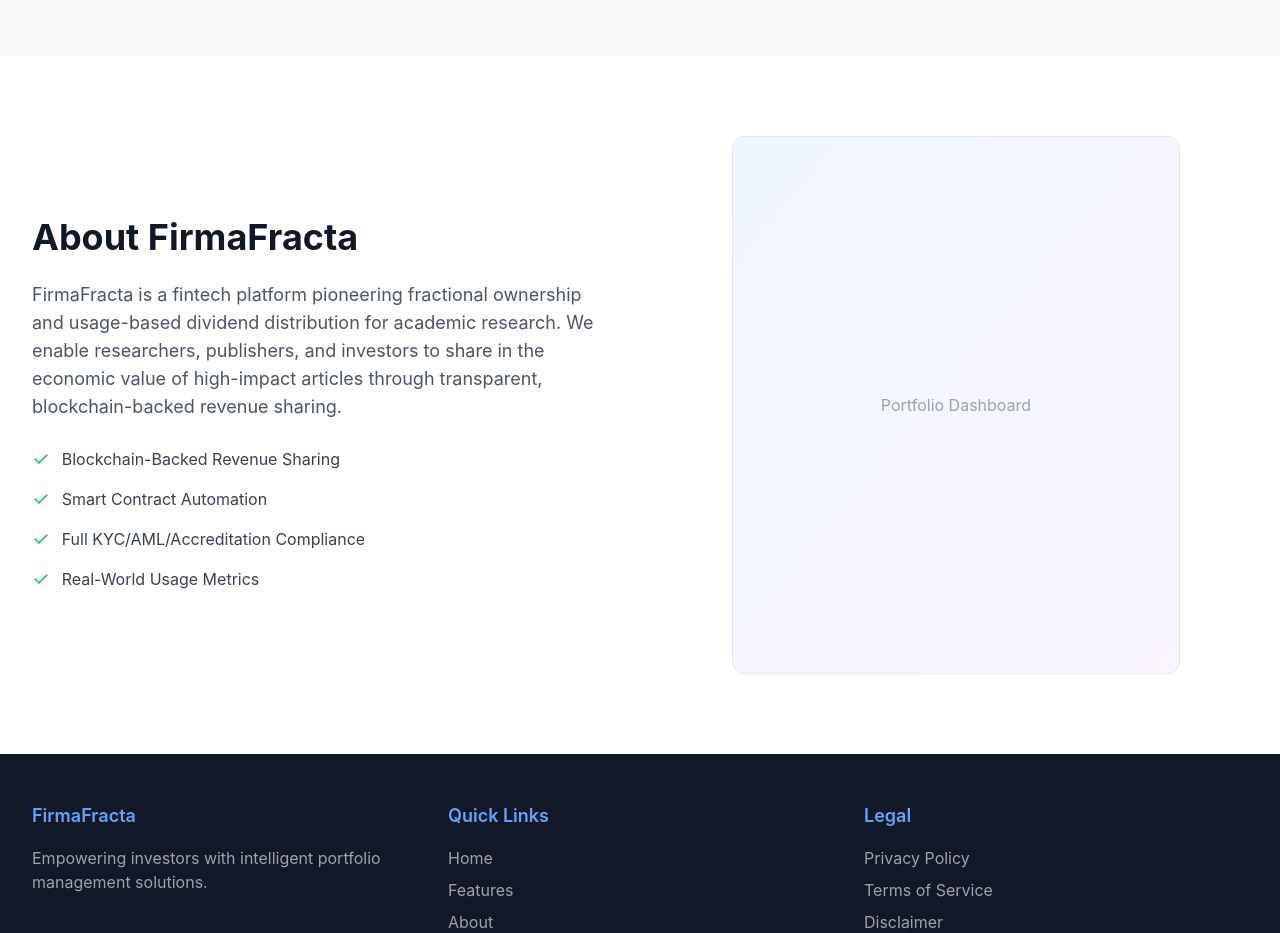
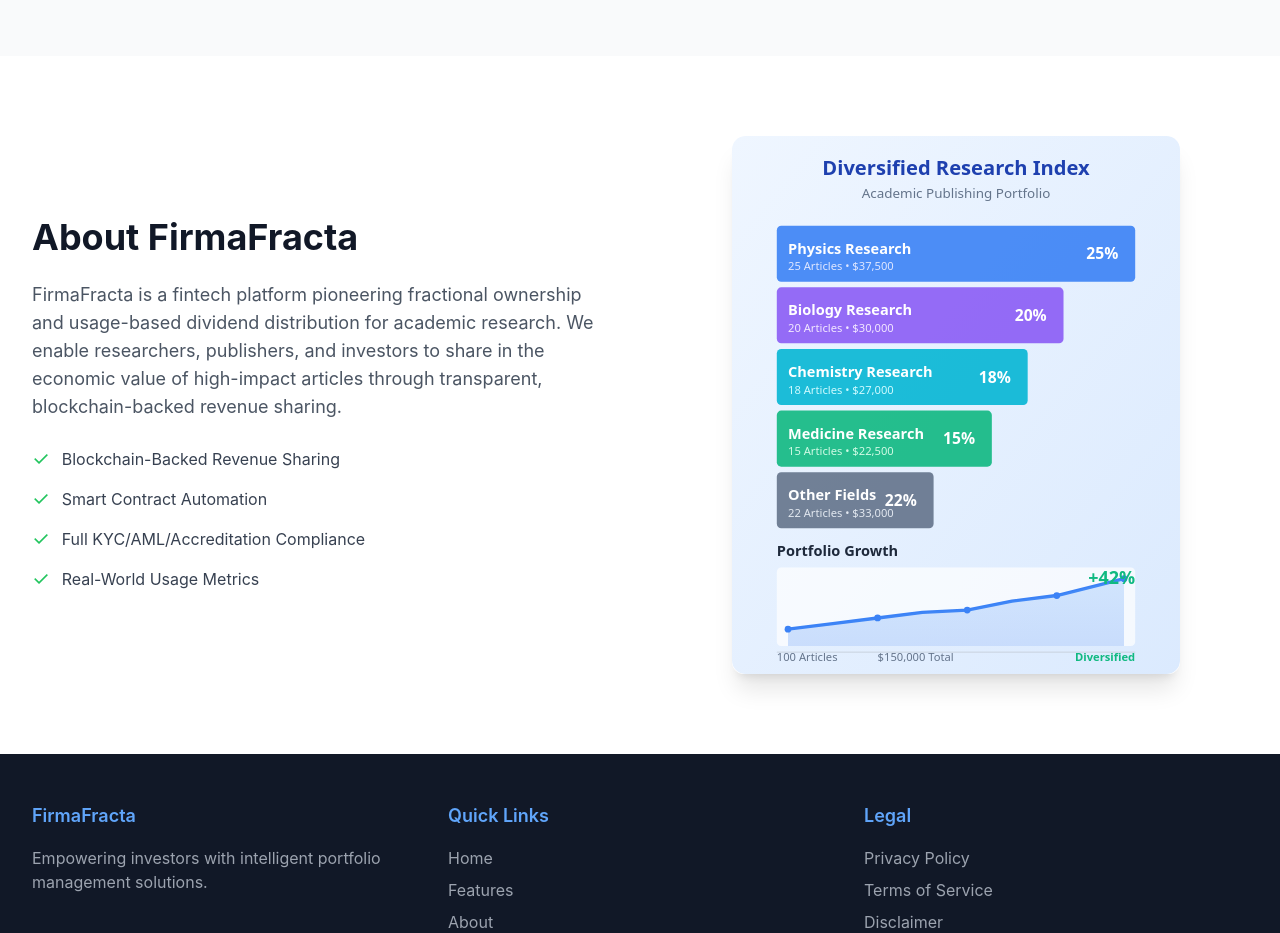
Before and after one commit to migalooch86/firmafracta-investor-portal, a Next.js app: page / in a window 1280 px wide. Shown: the part 1200-2133 px from the top of the page. Built offline with nearby package versions, Linux system fonts and the light colour scheme.

Commit message:
Add academic index fund visualization to About section

```diff
--- a/app/page.tsx
+++ b/app/page.tsx
@@ -98,8 +98,8 @@
               </ul>
             </div>
             <div className="flex justify-center">
-              <div className="w-full max-w-md aspect-[5/6] bg-gradient-to-br from-blue-50 to-purple-50 rounded-xl border border-gray-200 flex items-center justify-center">
-                <span className="text-gray-400">Portfolio Dashboard</span>
+              <div className="w-full max-w-md">
+                <img src="/academic-index-fund.svg" alt="Diversified Academic Research Index Fund" className="w-full h-auto rounded-xl shadow-xl" />
               </div>
             </div>
           </div>
```
Also changed, not shown: public/academic-index-fund.svg (added).
